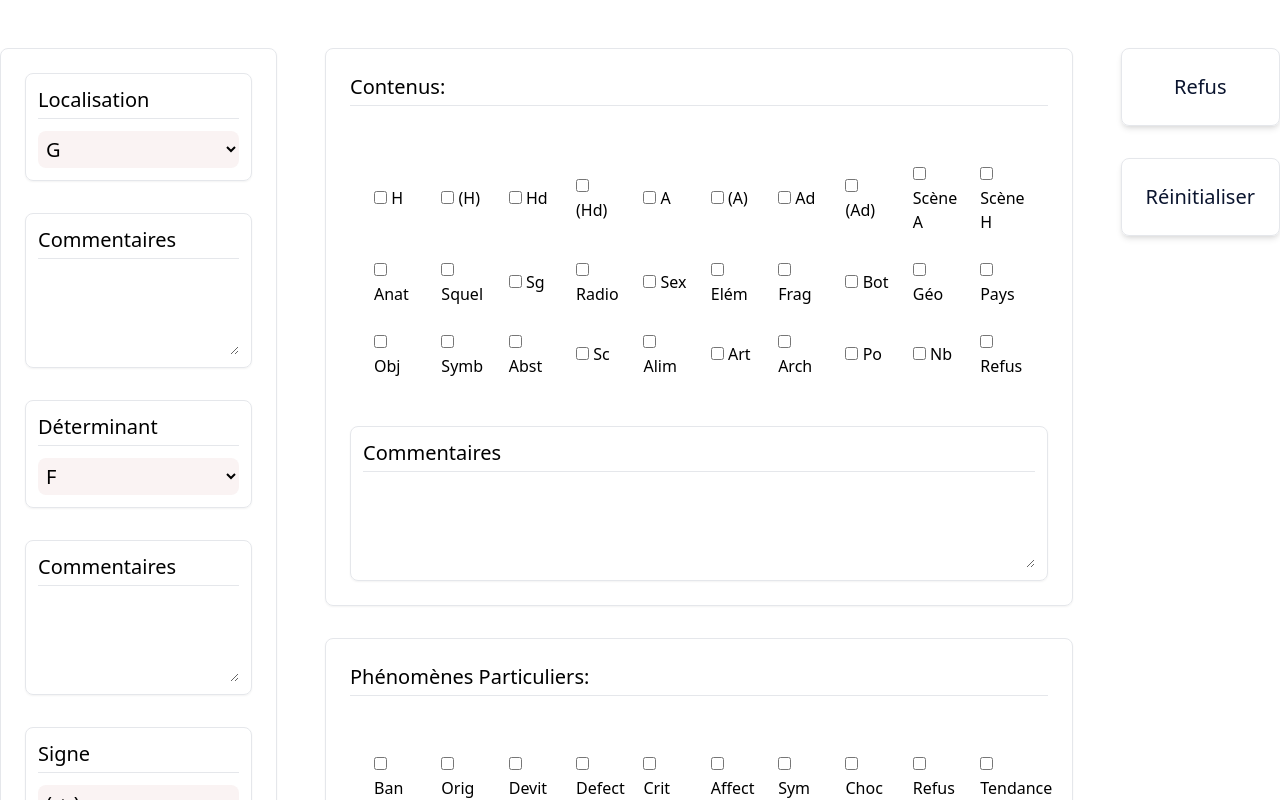
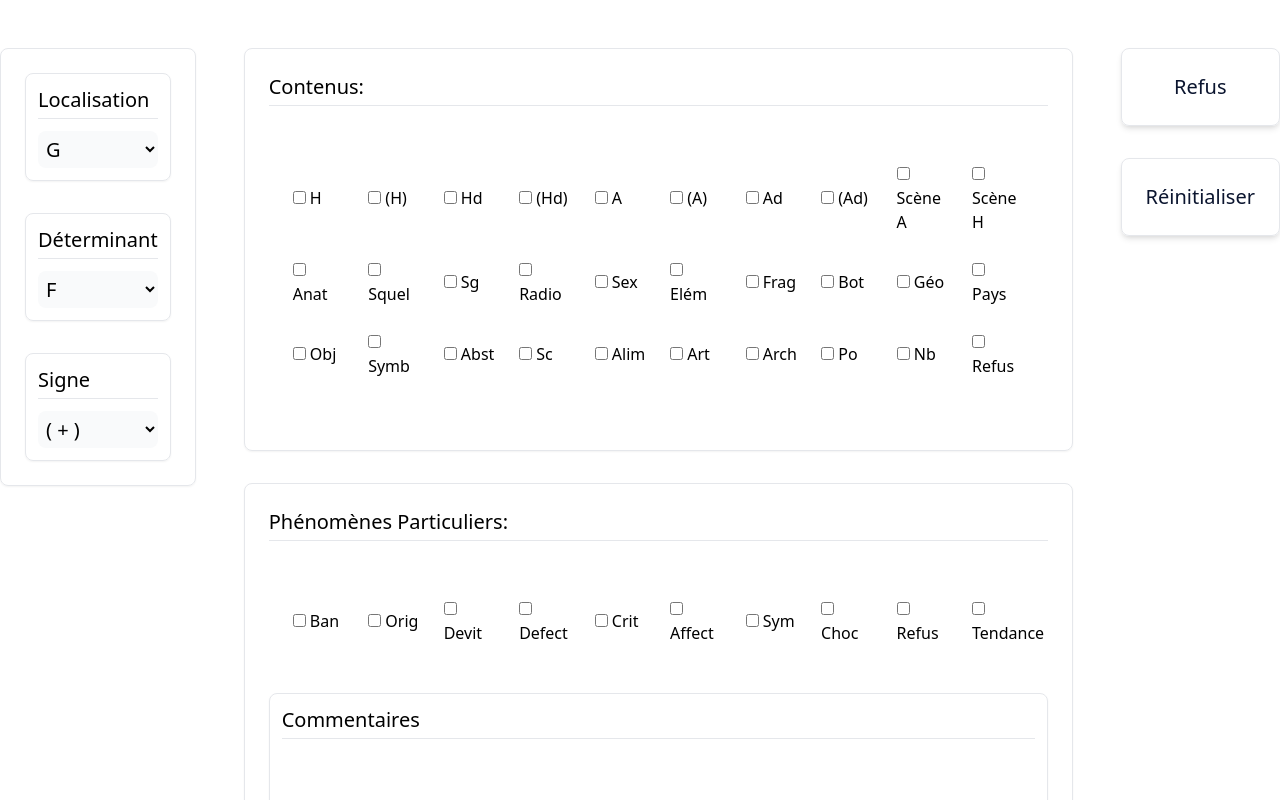
Before and after one commit to Eikix/rorschach-app, a Next.js app: page /rorschachtest in a window 1280 px wide. Shown: the part 740-1540 px from the top of the page. Built offline with nearby package versions, Linux system fonts and the light colour scheme.

Commit message:
commented out comment sections on localisation, determinant, and contenus

```diff
--- a/components/Planche.js
+++ b/components/Planche.js
@@ -13,24 +13,24 @@ import { useState } from "react";
 const Planche = ({idNumber, savePlanche, savedPlanches}) => {
 
     const initLocalisation = savedPlanches[idNumber]?.localisation ?? '';
-    const initLocalisationComment = savedPlanches[idNumber]?.localisationComment ?? '';
+    // const initLocalisationComment = savedPlanches[idNumber]?.localisationComment ?? '';
     const initDeterminant = savedPlanches[idNumber]?.determinant ?? '';
-    const initDeterminantComment = savedPlanches[idNumber]?.determinantComment ?? '';
+    //  const initDeterminantComment = savedPlanches[idNumber]?.determinantComment ?? '';
     const initDeterminantSign = savedPlanches[idNumber]?.determinantSign ?? '';
     const initContenus = savedPlanches[idNumber]?.contenus ?? [];
-    const initContenusComment = savedPlanches[idNumber]?.contenusComment ?? '';
+    // const initContenusComment = savedPlanches[idNumber]?.contenusComment ?? '';
     const initPhenomenes = savedPlanches[idNumber]?.phenomenes ?? [];
     const initPhenomenesComment = savedPlanches[idNumber]?.phenomenesComment ?? '';
 
 
     const emptyPlanche = {
         localisation: "",
-        localisationComment: "",
+        // localisationComment: "",
         determinant: "",
-        determinantComment: "",
+        // determinantComment: "",
         determinantSign: "",
         contenus: [],
-        contenusComment: "",
+        // contenusComment: "",
         phenomenes: [],
         phenomenesComment: "",
         answerTime: null,
@@ -38,12 +38,12 @@ const Planche = ({idNumber, savePlanche, savedPlanches}) => {
 
     const initValues = {
         localisation: initLocalisation,
-        localisationComment: initLocalisationComment,
+        // localisationComment: initLocalisationComment,
         determinant: initDeterminant,
-        determinantComment: initDeterminantComment,
+        // determinantComment: initDeterminantComment,
         determinantSign:initDeterminantSign,
         contenus: initContenus,
-        contenusComment: initContenusComment,
+        // contenusComment: initContenusComment,
         phenomenes: initPhenomenes,
         phenomenesComment: initPhenomenesComment,
         answerTime: 0,
@@ -62,12 +62,12 @@ const Planche = ({idNumber, savePlanche, savedPlanches}) => {
                 initialValues={initValues}
                 validationSchema={Yup.object({
                     localisation: Yup.string().oneOf([...localisationList, ""], "Localisation incorrecte").required('Required'),
-                    localisationComment: Yup.string(),
+                    // localisationComment: Yup.string(),
                     determinant: Yup.string().oneOf([...determinantList, ""], "Déterminant incorrect").required('Required'),
-                    determinantComment: Yup.string(),
+                    // determinantComment: Yup.string(),
                     determinantSign: Yup.string().oneOf([...signesList, ""], "Signe incorrect").required('Required'),
                     contenus: Yup.array().required('Required'),
-                    contenusComment: Yup.string(),
+                    // contenusComment: Yup.string(),
                     phenomenes: Yup.array(),
                     phenomenesComment: Yup.string(),
                     answerTime: Yup.number().min(0, 'Must be positive'),
@@ -90,13 +90,13 @@ const Planche = ({idNumber, savePlanche, savedPlanches}) => {
                                 {localisationList.map(localisation => <option key={localisation+idNumber} value={localisation}>{localisation}</option>)}
                             </FormikSelect>
 
-                            <FormikTextArea label="Commentaires" name="localisationComment" rows={inputRows} cols={inputCols}/>
+                            {/* <FormikTextArea label="Commentaires" name="localisationComment" rows={inputRows} cols={inputCols}/> */}
 
                             <FormikSelect label="Déterminant" name="determinant">
                                 {determinantList.map(det => <option key={det+idNumber} value={det}>{det}</option>)}
                             </FormikSelect>
 
-                            <FormikTextArea label="Commentaires" name="determinantComment" rows={inputRows} cols={inputCols}/>
+                            {/* <FormikTextArea label="Commentaires" name="determinantComment" rows={inputRows} cols={inputCols}/> */}
 
                             <FormikSelect label="Signe" name="determinantSign">
                                 {signesList.map(sign => <option key={sign+idNumber} value={sign}>{sign}</option>)}
@@ -114,7 +114,7 @@ const Planche = ({idNumber, savePlanche, savedPlanches}) => {
                                             )
                                         })}
                                     </div>
-                                    <FormikTextArea label="Commentaires" name="contenusComment" rows={inputRows} cols={inputCols}/>
+                                    {/* <FormikTextArea label="Commentaires" name="contenusComment" rows={inputRows} cols={inputCols}/> */}
                                 </div>
 
                                 <div className="flex flex-col border shadow-sm rounded-lg lg:p-6 p-3">
--- a/components/myFormikComponents/FormikSelect.js
+++ b/components/myFormikComponents/FormikSelect.js
@@ -5,7 +5,7 @@ const FormikSelect = ({ label, ...props }) => {
    return (
      <div className="flex flex-col border shadow-sm rounded-lg w-full p-3">
        <label className='text-xl mb-2 md:mb-3 border-b pb-1' htmlFor={props.id || props.name}>{label}</label>
-       <select className="text-xl bg-beige rounded-lg p-1"{...field} {...props} />
+       <select className="text-xl bg-gray-50 rounded-lg p-1"{...field} {...props} />
        {meta.touched && meta.error ? (
          <div className="text-red-900">{meta.error}</div>
        ) : null}
```
